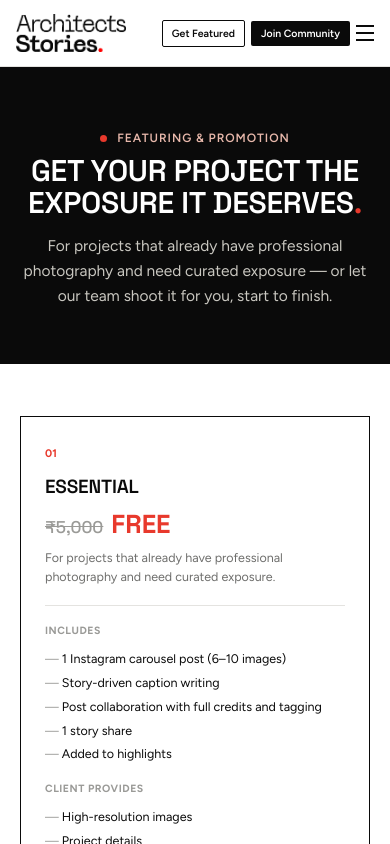
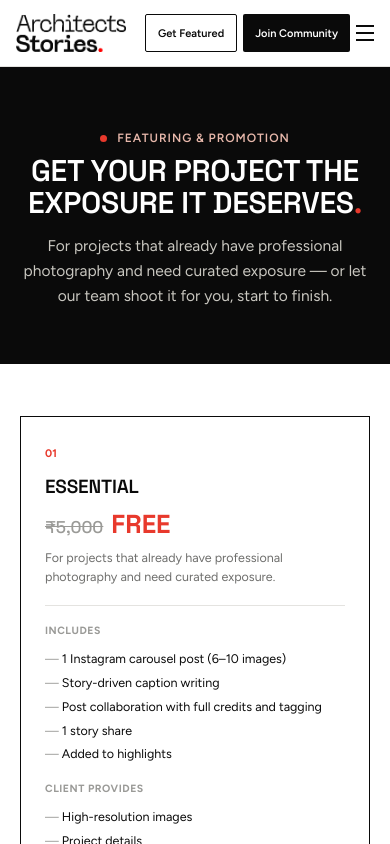
Before and after one commit to architectsstories/as-web, a Next.js app in the folder website/: page /plans in a window 390 px wide. Shown: the top 844 px of the page. Built offline with nearby package versions, Linux system fonts and the light colour scheme.

Commit message:
menu update

```diff
--- a/website/app/globals.css
+++ b/website/app/globals.css
@@ -62,16 +62,14 @@ nav.links a:hover::after{right:0;}
 @media(max-width:480px){
   .nav{padding:14px 16px;gap:8px;}
   .nav-right{gap:6px;}
-  .nav-btn-outline{font-size:10.5px;padding:6px 9px;}
-  .nav-cta{font-size:10.5px;padding:6px 10px;}
+  .nav-btn-outline,.nav-cta{display:inline-flex;align-items:center;justify-content:center;height:38px;box-sizing:border-box;font-size:11px;padding:0 12px;}
   .nav-burger{width:18px;height:16px;}
   .mobile-menu{padding:10px 16px 20px;}
 }
 @media(max-width:360px){
   .nav{gap:6px;}
   .nav-right{gap:5px;}
-  .nav-btn-outline{font-size:10px;padding:5px 8px;}
-  .nav-cta{font-size:10px;padding:5px 8px;}
+  .nav-btn-outline,.nav-cta{height:36px;font-size:10.5px;padding:0 9px;}
 }
 
 /* ---------- section heads ---------- */
```
